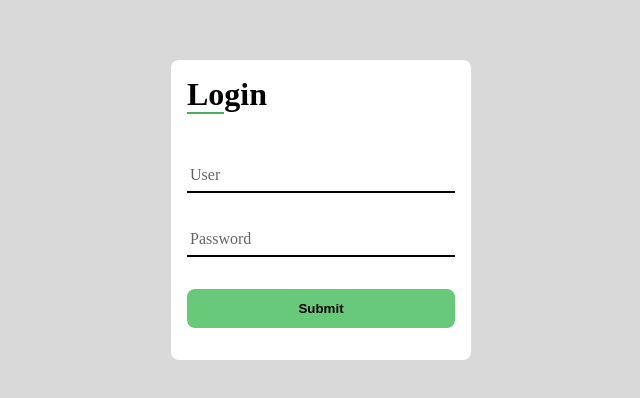
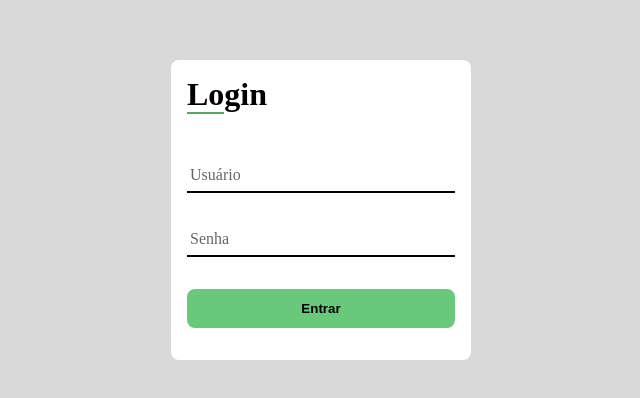
Before and after one commit to joaovxsantos/gameManiaProject, a plain HTML site: page login.html in a window 1280 px wide. Shown: the part 190-588 px from the top of the page, 319-959 px from the left. Drawn offline with Linux system fonts and the light colour scheme.

Commit message:
em andamento

```diff
--- a/login.html
+++ b/login.html
@@ -18,15 +18,15 @@
 
             <div class="form-group">
                 <input type="text" required>
-                <span>User</span>
+                <span>Usuário</span>
             </div>
 
             <div class="form-group">
                 <input type="password" required>
-                <span>Password</span>
+                <span>Senha</span>
             </div>
 
-            <input type="submit" value="Submit">
+            <input type="submit" value="Entrar">
         </form>
 
     </div>
```
